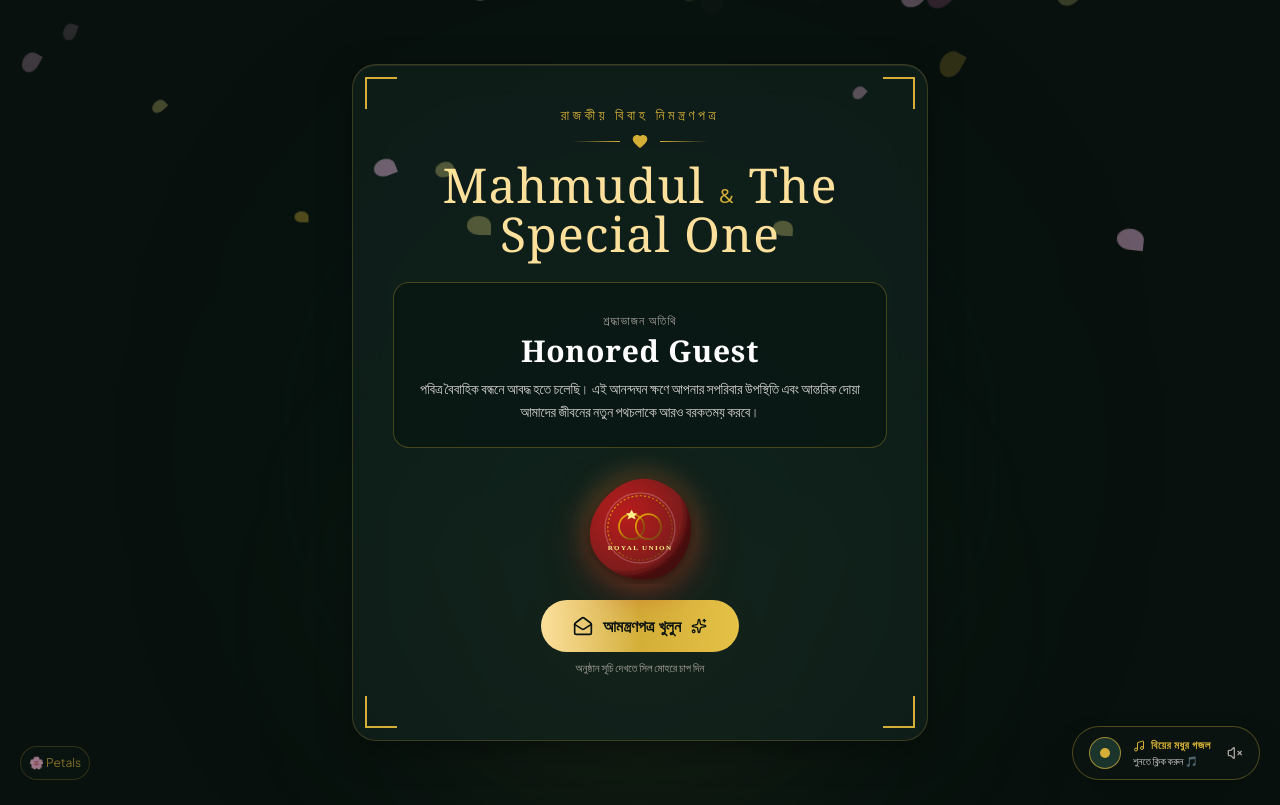
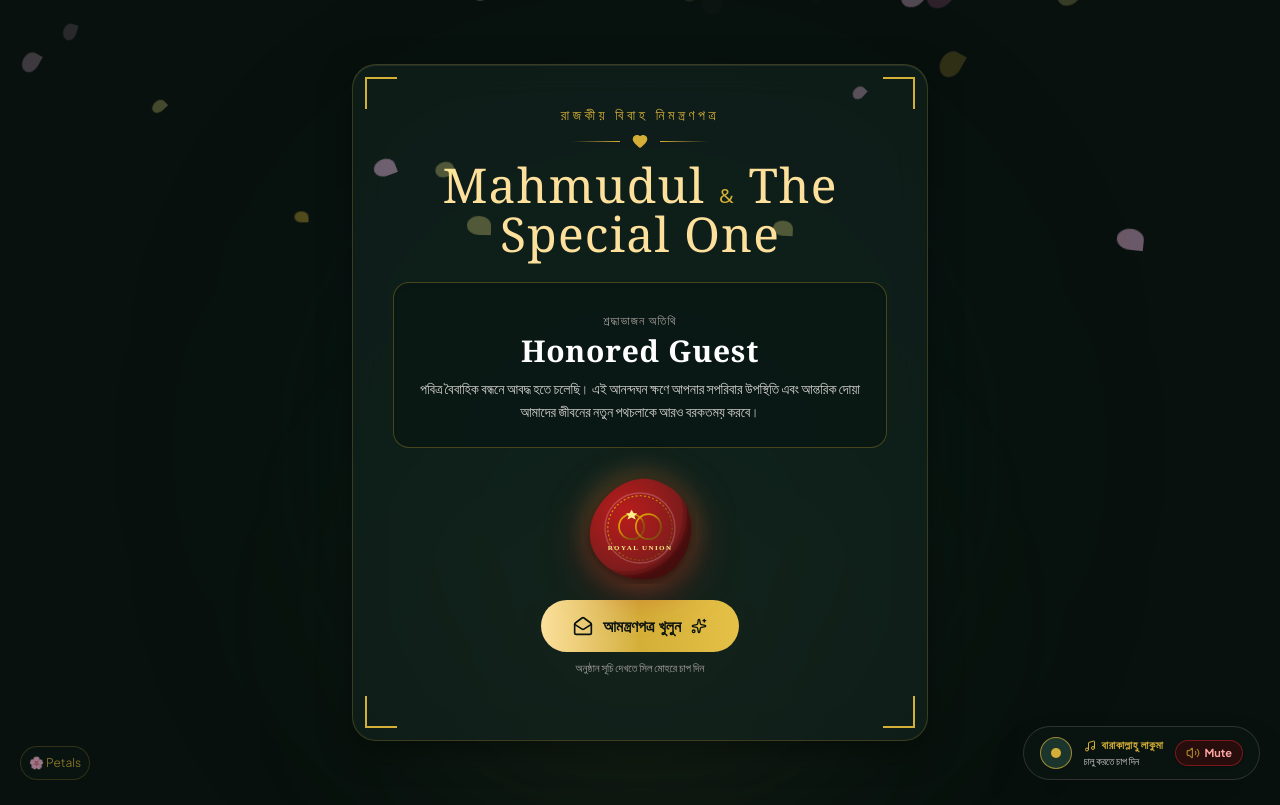
Before and after one commit to Mahmudul07-prog/mahmudul-weds-nowshin, a Next.js app: page / in a window 1280 px wide. Built offline with nearby package versions, Linux system fonts and the light colour scheme.

Commit message:
feat: Add explicit Mute / Unmute controls in floating music player and top navigation header

```diff
--- a/src/app/page.tsx
+++ b/src/app/page.tsx
@@ -23,6 +23,7 @@ function WeddingContent() {
   const [isOpened, setIsOpened] = useState(false);
   const [lang, setLang] = useState<"en" | "bn">("bn"); // default to warm Bengali, toggleable to English
   const [autoPlayMusic, setAutoPlayMusic] = useState(false);
+  const [isMuted, setIsMuted] = useState(false);
 
   const handleOpenEnvelope = () => {
     setIsOpened(true);
@@ -31,6 +32,10 @@ function WeddingContent() {
     setTimeout(() => {
       window.scrollTo({ top: 0, behavior: "smooth" });
     }, 100);
+  };
+
+  const handleToggleMute = () => {
+    setIsMuted((prev) => !prev);
   };
 
   const toggleLanguage = () => {
@@ -43,7 +48,11 @@ function WeddingContent() {
       <PetalsEffect />
 
       {/* Floating Wedding Symphony & Music Player */}
-      <MusicPlayer autoPlayTrigger={autoPlayMusic} />
+      <MusicPlayer
+        autoPlayTrigger={autoPlayMusic}
+        isMuted={isMuted}
+        onToggleMute={handleToggleMute}
+      />
 
       {!isOpened ? (
         /* Envelope Landing Experience */
@@ -63,6 +72,8 @@ function WeddingContent() {
             lang={lang}
             onToggleLang={toggleLanguage}
             groomName={weddingData.couple.groom.name}
+            isMuted={isMuted}
+            onToggleMute={handleToggleMute}
           />
 
           {/* Hero Section with Countdown & Announcement */}
--- a/src/components/MusicPlayer.tsx
+++ b/src/components/MusicPlayer.tsx
@@ -5,42 +5,78 @@ import { Volume2, VolumeX, Music } from "lucide-react";
 
 interface MusicPlayerProps {
   autoPlayTrigger?: boolean;
+  isMuted?: boolean;
+  onToggleMute?: () => void;
 }
 
-export default function MusicPlayer({ autoPlayTrigger }: MusicPlayerProps) {
+export default function MusicPlayer({
+  autoPlayTrigger,
+  isMuted: externalMuted,
+  onToggleMute: externalToggleMute,
+}: MusicPlayerProps) {
   const [isPlaying, setIsPlaying] = useState(false);
+  const [internalMuted, setInternalMuted] = useState(false);
   const audioElemRef = useRef<HTMLAudioElement | null>(null);
 
-  const toggleMusic = () => {
+  const isMuted = externalMuted !== undefined ? externalMuted : internalMuted;
+
+  const toggleMute = () => {
     if (!audioElemRef.current) return;
 
-    if (isPlaying) {
-      audioElemRef.current.pause();
-      setIsPlaying(false);
+    if (externalToggleMute) {
+      externalToggleMute();
     } else {
-      audioElemRef.current.volume = 0.45; // gentle, comforting volume
+      const nextMuted = !internalMuted;
+      setInternalMuted(nextMuted);
+      audioElemRef.current.muted = nextMuted;
+      if (!nextMuted && !isPlaying) {
+        audioElemRef.current.play().then(() => setIsPlaying(true)).catch(() => {});
+      }
+    }
+  };
+
+  // Sync external muted state to audio element
+  useEffect(() => {
+    if (audioElemRef.current && externalMuted !== undefined) {
+      audioElemRef.current.muted = externalMuted;
+      if (!externalMuted && !isPlaying && autoPlayTrigger) {
+        audioElemRef.current.play().then(() => setIsPlaying(true)).catch(() => {});
+      }
+    }
+  }, [externalMuted, isPlaying, autoPlayTrigger]);
+
+  // Handle Play/Pause
+  const togglePlay = () => {
+    if (!audioElemRef.current) return;
+
+    if (isPlaying && !isMuted) {
+      // If playing, clicking mutes it
+      toggleMute();
+    } else if (isMuted) {
+      // If muted, unmutes and plays
+      toggleMute();
+    } else {
+      audioElemRef.current.volume = 0.45;
       audioElemRef.current
         .play()
         .then(() => setIsPlaying(true))
-        .catch((err) => {
-          console.warn("Audio autoplay blocked or failed:", err);
-          setIsPlaying(false);
-        });
+        .catch((err) => console.log("Audio play blocked:", err));
     }
   };
 
   useEffect(() => {
-    if (autoPlayTrigger && !isPlaying && audioElemRef.current) {
+    if (autoPlayTrigger && audioElemRef.current) {
       audioElemRef.current.volume = 0.45;
+      audioElemRef.current.muted = isMuted;
       audioElemRef.current
         .play()
         .then(() => setIsPlaying(true))
-        .catch((err) => console.log("User interaction required for autoplay:", err));
+        .catch((err) => console.log("Autoplay waiting for user gesture:", err));
     }
-  }, [autoPlayTrigger, isPlaying]);
+  }, [autoPlayTrigger, isMuted]);
 
   return (
-    <div className="fixed bottom-5 right-5 z-40">
+    <div className="fixed bottom-5 right-5 z-40 flex items-center gap-2">
       <audio
         ref={audioElemRef}
         src="/audio/wedding-melody.mp3"
@@ -50,49 +86,69 @@ export default function MusicPlayer({ autoPlayTrigger }: MusicPlayerProps) {
         onPause={() => setIsPlaying(false)}
       />
 
-      <button
-        onClick={toggleMusic}
-        aria-label="Toggle Islamic Wedding Nasheed"
-        className={`group relative flex items-center gap-3 px-4 py-2.5 rounded-full border transition-all duration-300 backdrop-blur-md shadow-2xl cursor-pointer ${
-          isPlaying
-            ? "bg-[#142921]/95 border-[#d4af37] text-[#fce09b] shadow-[0_0_20px_rgba(212,175,55,0.45)] scale-105"
-            : "bg-[#0b1411]/85 border-[#d4af37]/35 text-stone-300 hover:border-[#d4af37]/70"
+      {/* Main Pill Player */}
+      <div
+        className={`group relative flex items-center gap-2.5 sm:gap-3 px-3.5 py-2 sm:px-4 sm:py-2.5 rounded-full border transition-all duration-300 backdrop-blur-md shadow-2xl ${
+          isPlaying && !isMuted
+            ? "bg-[#142921]/95 border-[#d4af37] text-[#fce09b] shadow-[0_0_20px_rgba(212,175,55,0.45)]"
+            : "bg-[#0b1411]/90 border-stone-600/50 text-stone-300"
         }`}
       >
         {/* Animated Disc / Vinyl */}
-        <div
-          className={`relative w-8 h-8 rounded-full bg-[#1b352c] border border-[#d4af37]/70 flex items-center justify-center transition-transform ${
-            isPlaying ? "animate-spin" : ""
-          }`}
-          style={{ animationDuration: "4s" }}
+        <button
+          onClick={togglePlay}
+          title={isMuted ? "Unmute Nasheed" : "Play/Pause"}
+          className="relative cursor-pointer focus:outline-none"
         >
-          <div className="w-2.5 h-2.5 rounded-full bg-[#d4af37]" />
-        </div>
+          <div
+            className={`relative w-8 h-8 rounded-full bg-[#1b352c] border border-[#d4af37]/70 flex items-center justify-center transition-transform ${
+              isPlaying && !isMuted ? "animate-spin" : ""
+            }`}
+            style={{ animationDuration: "4s" }}
+          >
+            <div className="w-2.5 h-2.5 rounded-full bg-[#d4af37]" />
+          </div>
+        </button>
 
         {/* Text Details */}
-        <div className="flex flex-col text-left">
+        <div className="flex flex-col text-left cursor-pointer" onClick={togglePlay}>
           <span className="text-[11px] font-semibold tracking-wider text-[#d4af37] flex items-center gap-1.5">
             <Music className="w-3 h-3 inline text-[#d4af37]" />
-            {isPlaying ? "বারাকাল্লাহু লাকুমা" : "বিয়ের মধুর গজল"}
+            বারাকাল্লাহু লাকুমা
           </span>
-          <span className="text-[10px] text-stone-300 max-w-[130px] truncate">
-            {isPlaying ? "প্লে হচ্ছে... (Wedding Nasheed)" : "শুনতে ক্লিক করুন 🎵"}
+          <span className="text-[10px] text-stone-300 max-w-[120px] sm:max-w-[140px] truncate">
+            {isMuted
+              ? "নিঃশব্দ (Muted)"
+              : isPlaying
+              ? "প্লে হচ্ছে (Wedding Nasheed)"
+              : "চালু করতে চাপ দিন"}
           </span>
         </div>
 
-        {/* Equalizer animation / volume icon */}
-        <div className="pl-1 flex items-center gap-1">
-          {isPlaying ? (
-            <div className="flex items-end gap-0.5 h-4">
-              <span className="w-1 bg-[#d4af37] rounded-full animate-[bounce_0.8s_infinite]" style={{ height: "60%" }} />
-              <span className="w-1 bg-[#fce09b] rounded-full animate-[bounce_0.6s_infinite_0.2s]" style={{ height: "100%" }} />
-              <span className="w-1 bg-[#d4af37] rounded-full animate-[bounce_0.7s_infinite_0.4s]" style={{ height: "40%" }} />
-            </div>
+        {/* Dedicated MUTE / UNMUTE Action Button */}
+        <button
+          onClick={toggleMute}
+          aria-label={isMuted ? "Unmute Audio" : "Mute Audio"}
+          title={isMuted ? "সাউন্ড চালু করুন (Unmute)" : "সাউন্ড বন্ধ করুন (Mute)"}
+          className={`flex items-center gap-1 px-2.5 py-1 rounded-full text-[11px] font-bold transition shadow-sm cursor-pointer ${
+            isMuted
+              ? "bg-amber-500/20 hover:bg-amber-500/30 text-amber-300 border border-amber-500/50"
+              : "bg-red-950/50 hover:bg-red-900/60 text-red-300 border border-red-500/40"
+          }`}
+        >
+          {isMuted ? (
+            <>
+              <VolumeX className="w-3.5 h-3.5" />
+              <span>Unmute</span>
+            </>
           ) : (
-            <VolumeX className="w-4 h-4 text-stone-400" />
+            <>
+              <Volume2 className="w-3.5 h-3.5 animate-pulse text-[#d4af37]" />
+              <span>Mute</span>
+            </>
           )}
-        </div>
-      </button>
+        </button>
+      </div>
     </div>
   );
 }
--- a/src/components/PersonalizedBadge.tsx
+++ b/src/components/PersonalizedBadge.tsx
@@ -1,7 +1,7 @@
 "use client";
 
 import React, { useState } from "react";
-import { UserCheck, Share2, Globe } from "lucide-react";
+import { UserCheck, Share2, Globe, Volume2, VolumeX } from "lucide-react";
 import LinkGeneratorModal from "./LinkGeneratorModal";
 
 interface PersonalizedBadgeProps {
@@ -9,6 +9,8 @@ interface PersonalizedBadgeProps {
   lang: "en" | "bn";
   onToggleLang: () => void;
   groomName: string;
+  isMuted?: boolean;
+  onToggleMute?: () => void;
 }
 
 export default function PersonalizedBadge({
@@ -16,12 +18,14 @@ export default function PersonalizedBadge({
   lang,
   onToggleLang,
   groomName,
+  isMuted,
+  onToggleMute,
 }: PersonalizedBadgeProps) {
   const [isModalOpen, setIsModalOpen] = useState(false);
 
   return (
     <>
-      <header className="fixed top-0 inset-x-0 z-40 bg-[#08110e]/85 backdrop-blur-md border-b border-[#d4af37]/20 py-2.5 px-4">
+      <header className="fixed top-0 inset-x-0 z-40 bg-[#08110e]/90 backdrop-blur-md border-b border-[#d4af37]/20 py-2.5 px-4">
         <div className="max-w-6xl mx-auto flex items-center justify-between gap-3">
           {/* Guest Greeting Pill */}
           <div className="flex items-center gap-2 overflow-hidden">
@@ -40,6 +44,31 @@ export default function PersonalizedBadge({
 
           {/* Quick Actions */}
           <div className="flex items-center gap-2">
+            {/* Quick Mute / Unmute Button in Header */}
+            {onToggleMute && (
+              <button
+                onClick={onToggleMute}
+                className={`flex items-center gap-1 px-2.5 py-1.5 rounded-full text-xs font-medium border transition ${
+                  isMuted
+                    ? "bg-amber-500/15 border-amber-500/40 text-amber-300"
+                    : "bg-[#13241f] border-[#d4af37]/35 text-[#fce09b] hover:bg-[#1a332c]"
+                }`}
+                title={isMuted ? "সাউন্ড চালু করুন (Unmute)" : "সাউন্ড বন্ধ করুন (Mute)"}
+              >
+                {isMuted ? (
+                  <>
+                    <VolumeX className="w-3.5 h-3.5 text-amber-400" />
+                    <span className="text-[11px] hidden sm:inline">Unmute</span>
+                  </>
+                ) : (
+                  <>
+                    <Volume2 className="w-3.5 h-3.5 text-[#d4af37] animate-pulse" />
+                    <span className="text-[11px] hidden sm:inline">Mute</span>
+                  </>
+                )}
+              </button>
+            )}
+
             {/* Create Link for another guest */}
             <button
               onClick={() => setIsModalOpen(true)}
```
